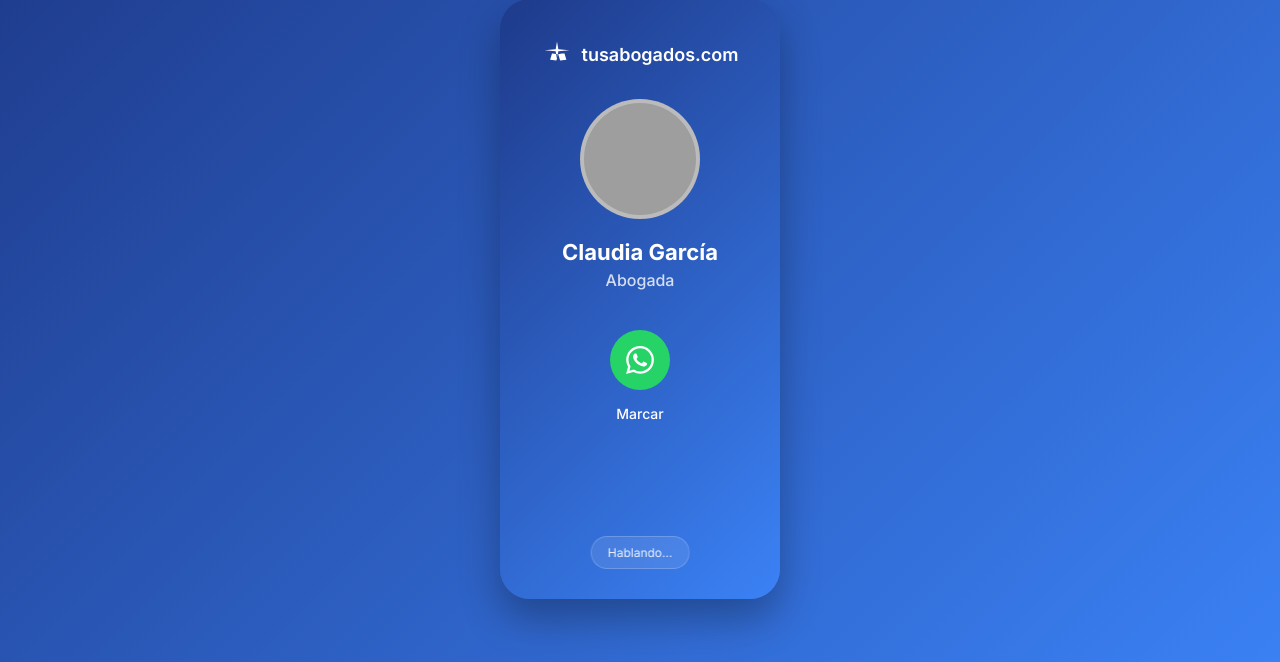
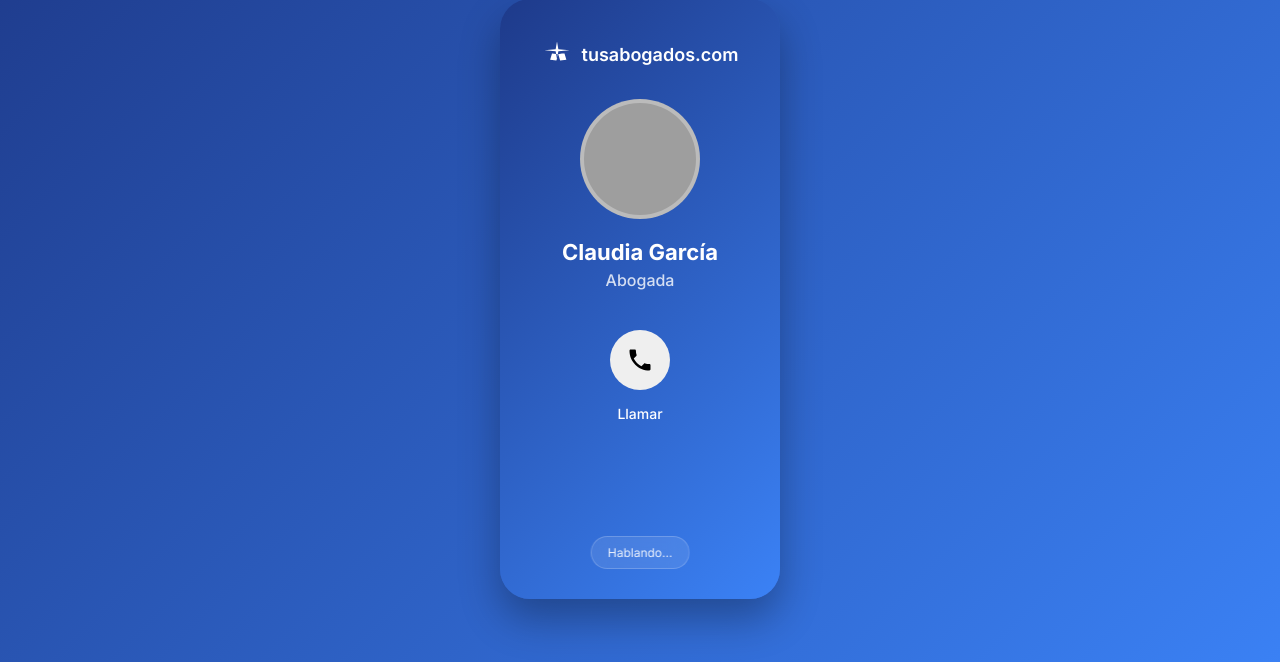
Before and after one commit to ingjcesarmojica/sofia-agent-v0z, a Flask app: page / in a window 1280 px wide. Shown: the part 101-763 px from the top of the page. Run offline with Flask 3, Linux system fonts and the light colour scheme; data that the repository does not hold is empty; grey boxes are pictures that could not be loaded.

Commit message:
Update index.html

```diff
--- a/templates/index.html
+++ b/templates/index.html
@@ -309,9 +309,9 @@
                 <div class="profile-name">Claudia García</div>
                 <div class="profile-title">Abogada</div>
 
-                <button class="action-button whatsapp-button" id="whatsappButton" onclick="startCall()">
+                <button class="action-button startcall-button" id="startcallButton" onclick="startCall()">
                     <svg viewBox="0 0 24 24" width="28" height="28" fill="currentColor">
-                        <path d="M17.472 14.382c-.297-.149-1.758-.867-2.03-.967-.273-.099-.471-.148-.67.15-.197.297-.767.966-.94 1.164-.173.199-.347.223-.644.075-.297-.15-1.255-.463-2.39-1.475-.883-.788-1.48-1.761-1.653-2.059-.173-.297-.018-.458.13-.606.134-.133.298-.347.446-.52.149-.174.198-.298.298-.497.099-.198.05-.371-.025-.520-.075-.149-.669-1.612-.916-2.207-.242-.579-.487-.5-.669-.51-.173-.008-.371-.01-.570-.01-.198 0-.52.074-.792.372-.272.297-1.04 1.016-1.04 2.479 0 1.462 1.065 2.875 1.213 3.074.149.198 2.096 3.2 5.077 4.487.709.306 1.262.489 1.694.625.712.227 1.36.195 1.871.118.571-.085 1.758-.719 2.006-1.413.248-.694.248-1.289.173-1.413-.074-.124-.272-.198-.57-.347m-5.421 7.403h-.004a9.87 9.87 0 01-5.031-1.378l-.361-.214-3.741.982.998-3.648-.235-.374a9.86 9.86 0 01-1.51-5.26c.001-5.45 4.436-9.884 9.888-9.884 2.64 0 5.122 1.03 6.988 2.898a9.825 9.825 0 012.893 6.994c-.003 5.45-4.437 9.884-9.885 9.884m8.413-18.297A11.815 11.815 0 0012.05 0C5.495 0 .16 5.335.157 11.892c0 2.096.547 4.142 1.588 5.945L.057 24l6.305-1.654a11.882 11.882 0 005.683 1.448h.005c6.554 0 11.89-5.335 11.893-11.893A11.821 11.821 0 0020.525 3.585"/>
+                        <path d="M6.62 10.79c1.44 2.83 3.76 5.14 6.59 6.59l2.2-2.2c.27-.27.67-.36 1.02-.24 1.12.37 2.33.57 3.57.57.55 0 1 .45 1 1V20c0 .55-.45 1-1 1-9.39 0-17-7.61-17-17 0-.55.45-1 1-1h3.5c.55 0 1 .45 1 1 0 1.25.2 2.45.57 3.57.11.35.03.74-.25 1.02l-2.2 2.2z"/>
                     </svg>
                 </button>
 
@@ -321,7 +321,7 @@
                     </svg>
                 </button>
 
-                <div class="button-label" id="buttonLabel">Marcar</div>
+                <div class="button-label" id="buttonLabel">Llamar</div>
             </div>
         </div>
 
```
